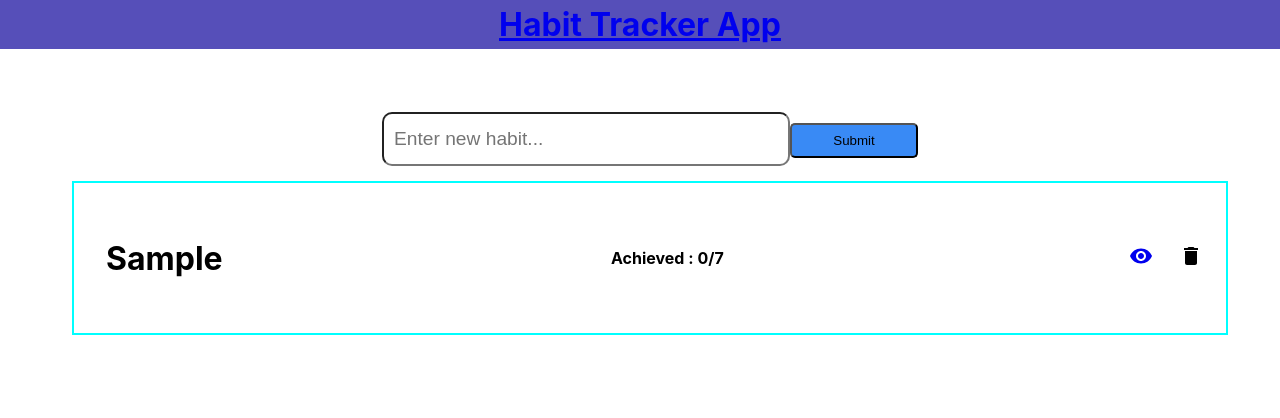
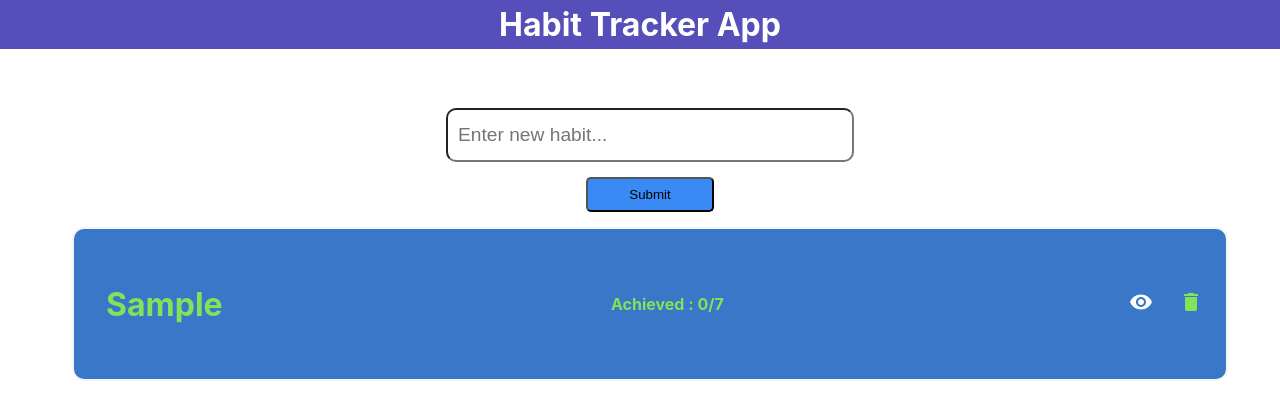
Before and after one commit to Shubhamgulik/habit-tracker-app, a React (Create React App) app: page / in a window 1280 px wide. Both pictures are taken after typing "Sample" into the empty fields and a click on the input "Submit". Shown: the top 418 px of the page. Built offline with nearby package versions, Linux system fonts and the light colour scheme.

Commit message:
Added styles

```diff
--- a/src/components/Daycard.css
+++ b/src/components/Daycard.css
@@ -8,8 +8,14 @@
   align-items: center;
   padding: 10px;
   margin-right: 5px;
+  border-radius: 10px;
+  background-color: aqua;
+}
+.daycard_container:hover {
+  background-color: aquamarine;
 }
 .card__dayStatus {
+  cursor: pointer;
   width: 100%;
   display: flex;
   flex-direction: row;
--- a/src/components/Daycard.js
+++ b/src/components/Daycard.js
@@ -65,8 +65,6 @@ function Daycard({ habit, day, index, weekStatus, updateStatus }) {
   }
   return (
     <div className="daycard_container">
-      {/* <h1>{weekStatus[Number(index)]}</h1> */}
-      {/* {status} */}
       <h3>{day.date}</h3>
       <h4>{day.day}</h4>
       <div className="card__dayStatus">{checkStatusAndRender(status)}</div>
--- a/src/components/HabitCard.css
+++ b/src/components/HabitCard.css
@@ -1,13 +1,22 @@
 .habitcard__container {
   width: 90vw;
   height: 150px;
-  border: 2px solid cyan;
+  color: rgb(132, 226, 89);
+  border: 2px solid whitesmoke;
   margin-bottom: 10px;
-
+  background-color: rgb(57, 119, 201);
   display: flex;
   align-items: center;
   justify-content: space-between;
+  transition: 0.2s linear;
+  border-radius: 12px;
 }
+
+.habitcard__container:hover {
+  background-color: rgb(16, 245, 245);
+  color: black;
+}
+
 .habitcard__title {
   margin-left: 2rem;
 }
@@ -25,3 +34,6 @@
 .habitcard__icons {
   margin-right: 10px;
 }
+.delete__icon {
+  cursor: pointer;
+}
--- a/src/components/HabitForm.css
+++ b/src/components/HabitForm.css
@@ -2,9 +2,15 @@
   margin-top: 3rem;
   display: grid;
   place-items: center;
+  /* justify-content: center;
+  align-items: center;
+  flex-direction: column; */
   /* width: 30vw; */
 }
-
+.habitform__container > form {
+  display: flex;
+  flex-direction: column;
+}
 .habit__input {
   width: 30vw;
   height: 30px;
@@ -13,7 +19,9 @@
   font-size: larger;
 }
 .habit__submit {
+  margin: auto auto;
   margin-top: 15px;
+
   width: 10vw;
   height: 35px;
   border-radius: 5px;
--- a/src/components/Navbar.css
+++ b/src/components/Navbar.css
@@ -10,3 +10,7 @@
   left: 0;
   color: white;
 }
+a {
+  text-decoration: none;
+  color: white;
+}
--- a/src/components/Navbar.js
+++ b/src/components/Navbar.js
@@ -5,11 +5,9 @@ import { Home } from "../pages";
 function Navbar() {
   return (
     <div className="navbar">
-      {/* <div className="navbar__container"> */}
       <Link to="">
         <h1> Habit Tracker App </h1>
       </Link>
-      {/* </div> */}
     </div>
   );
 }
--- a/src/pages/Habit.js
+++ b/src/pages/Habit.js
@@ -47,7 +47,7 @@ function Habit() {
     date.setDate(date.getDate() - 1);
     week.push(weekDay);
   }
-  // console.log("Week status : ", currentHabit.weekStatus);
+
   const updateStatuss = (habit, newArray) => {
     dispatch(
       updateStatus({
```
Also changed, not shown: src/features/habitsSlice.js (+1 -9 lines).
